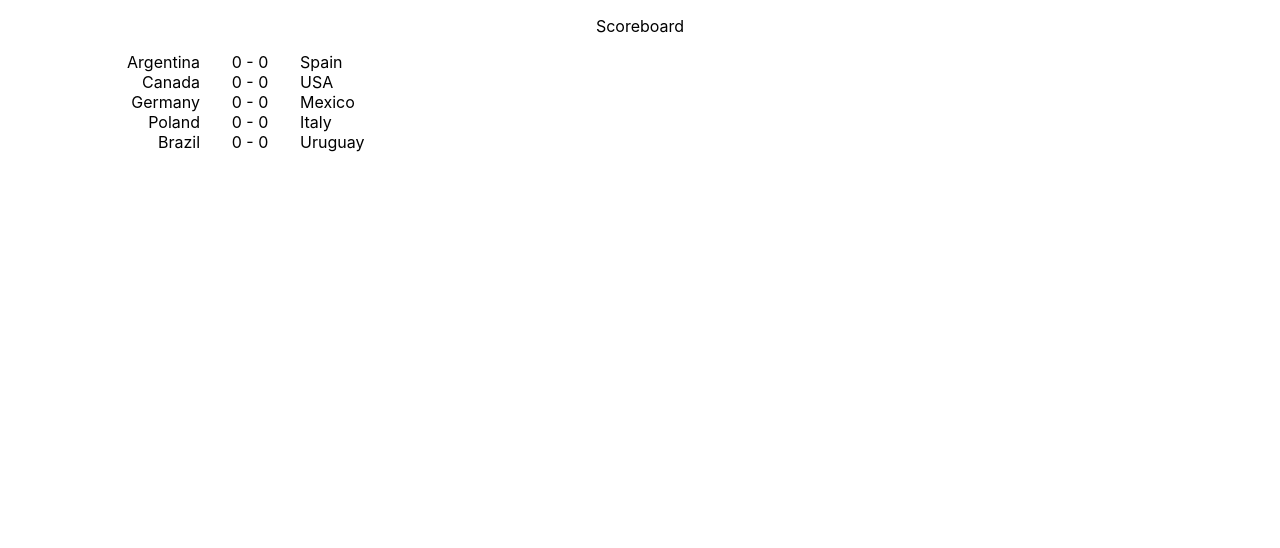
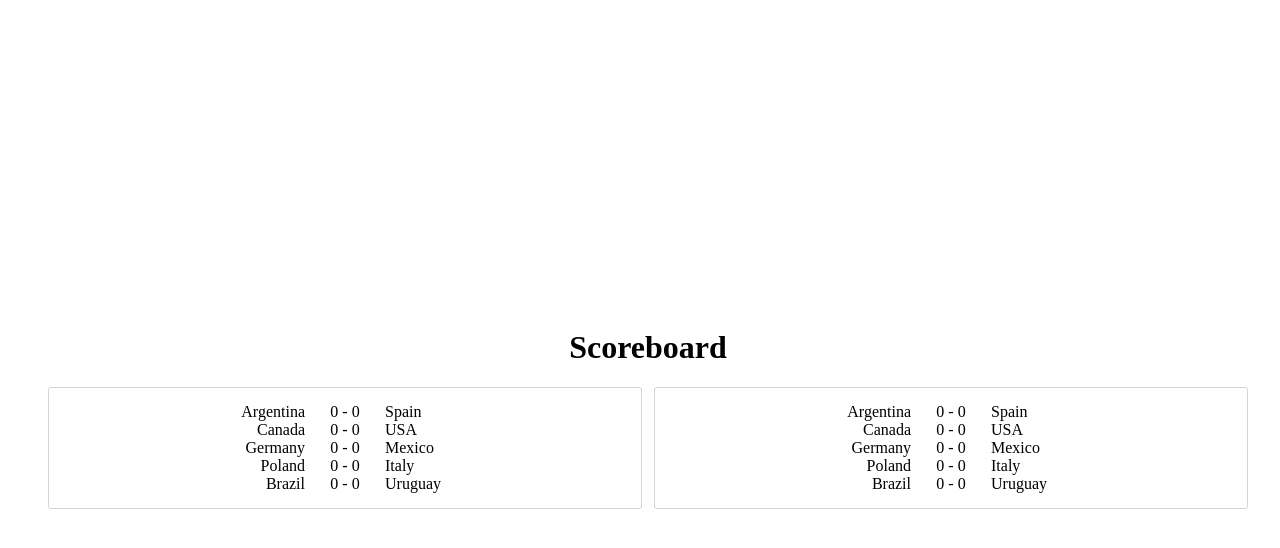
Before and after one commit to davidhuertabeltran/scoreboard, a React (Create React App) app: page / in a window 1280 px wide. Shown: the top 548 px of the page. Built offline with nearby package versions, Linux system fonts and the light colour scheme.

Commit message:
add preliminary styles for tables

```diff
--- a/src/App.jsx
+++ b/src/App.jsx
@@ -1,6 +1,7 @@
 import { useEffect, useState } from 'react';
 import './App.scss';
 import { Liveboard } from './components/Liveboard';
+import { Summary } from './components/Summary';
 
 function App() {
   const countries = ['Mexico', 'Poland', 'Germany', 'Italy', 'Spain', 'Uruguay', 'Brazil', 'USA', 'Canada', 'Argentina'];
@@ -26,10 +27,10 @@ function App() {
   return (
     <div className="App">
       <header className="App-header">
-        <p>Scoreboard</p>
+        <h1>Scoreboard</h1>
         <div className="container">
           <Liveboard groups={groups} />
-          <div className="summary-container"></div>
+          <Summary groups={groups} />
         </div>
       </header>
     </div>
--- a/src/App.scss
+++ b/src/App.scss
@@ -1,32 +1,22 @@
+@use '../src/components/Liverboards.scss';
+@use '../src/components/Summary.scss';
+
 .App {
+  align-items: center;
+  display: flex;
+  height: 100vh;
   text-align: center;
-}
+  width: 100vw;
 
   .container {
     display: flex;
+    gap: 12px;
+    margin: 0 auto;
+    max-width: 1200px;
+    width: 100%;
   }
 
-.liveboard-container,
-.summary-container {
-  width: 50%;
+  .App-header {
+    width: 100%;
   }
-
-.row {
-  display: flex;
 }
-
-.score {
-  width: 100px;
-}
-
-.team {
-  width: 200px;
-}
-
-.team.host {
-  text-align: right;
-}
-
-.team.away {
-  text-align: left;
-}
--- /dev/null
+++ b/src/components/Liverboards.scss
@@ -0,0 +1,10 @@
+@use './Table.scss';
+
+.liveboard-container {
+    border: 1px solid lightgray;
+    border-radius: 3px;
+    padding: 15px;
+    width: 100%;
+
+    @extend %table;
+}
--- /dev/null
+++ b/src/components/Summary.jsx
@@ -0,0 +1,13 @@
+export const Summary = ({ groups }) => {
+    return (
+        <div className="summary-container table">
+            {groups.map(group => {
+                return <div className="row">
+                    <div className="team host">{group.hostTeam}</div>
+                    <div className="score">{group.hostTeamScore} - {group.awayTeamScore}</div>
+                    <div className="team away">{group.awayTeam}</div>
+                </div>
+            })}
+        </div>
+    )
+}
--- /dev/null
+++ b/src/components/Summary.scss
@@ -0,0 +1,10 @@
+@use './Table.scss';
+
+.summary-container {
+    border: 1px solid lightgray;
+    border-radius: 3px;
+    padding: 15px;
+    width: 100%;
+
+    @extend %table;
+}
--- /dev/null
+++ b/src/components/Table.scss
@@ -0,0 +1,24 @@
+%table {
+    .row {
+        display: flex;
+        gap: 5px;
+        justify-content: center;
+    }
+
+    .score {
+        max-width: 70px;
+        width: 100%;
+    }
+
+    .team {
+        width: 100%;
+    }
+
+    .team.host {
+        text-align: right;
+    }
+
+    .team.away {
+        text-align: left;
+    }
+}
--- a/src/index.css
+++ /dev/null
@@ -1,13 +0,0 @@
-body {
-  margin: 0;
-  font-family: -apple-system, BlinkMacSystemFont, 'Segoe UI', 'Roboto', 'Oxygen',
-    'Ubuntu', 'Cantarell', 'Fira Sans', 'Droid Sans', 'Helvetica Neue',
-    sans-serif;
-  -webkit-font-smoothing: antialiased;
-  -moz-osx-font-smoothing: grayscale;
-}
-
-code {
-  font-family: source-code-pro, Menlo, Monaco, Consolas, 'Courier New',
-    monospace;
-}
--- a/src/index.jsx
+++ b/src/index.jsx
@@ -1,6 +1,5 @@
 import React from 'react';
 import ReactDOM from 'react-dom/client';
-import './index.css';
 import App from './App';
 
 const root = ReactDOM.createRoot(document.getElementById('root'));
```
Lines whose indentation alone changed are shown as unchanged.
